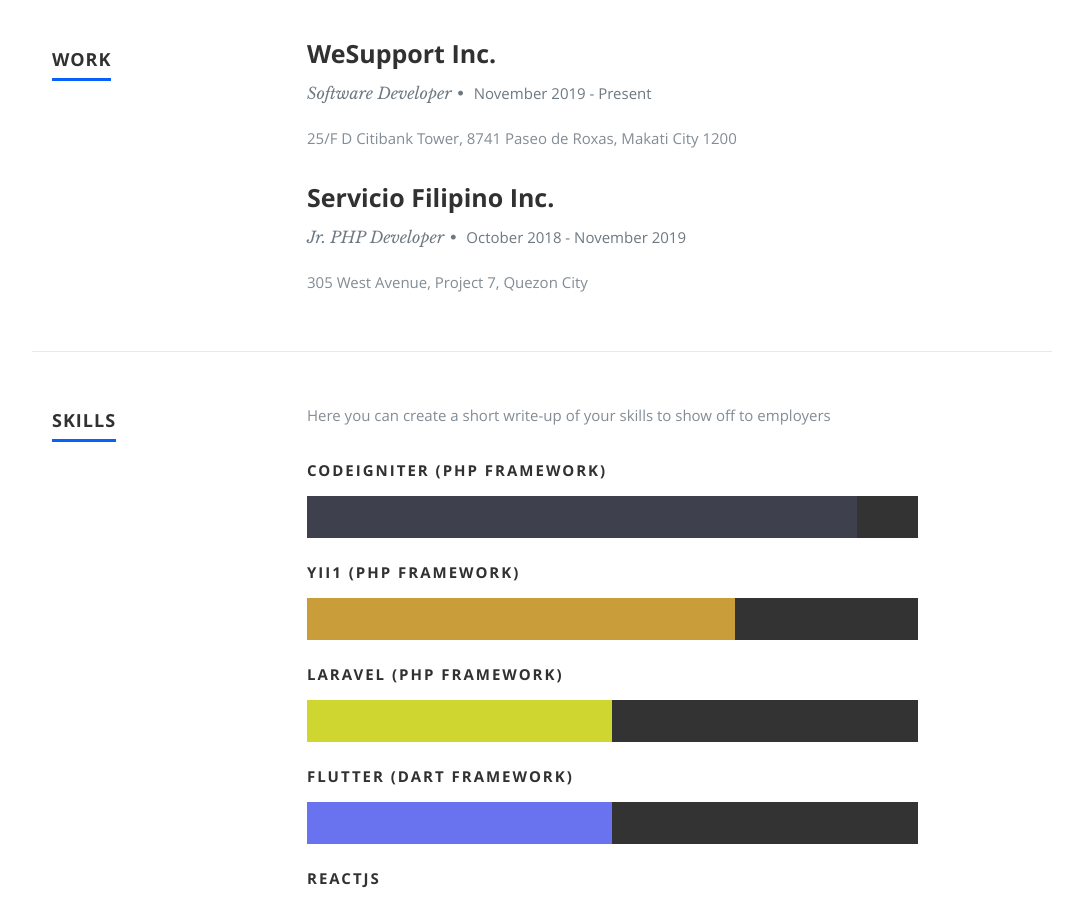
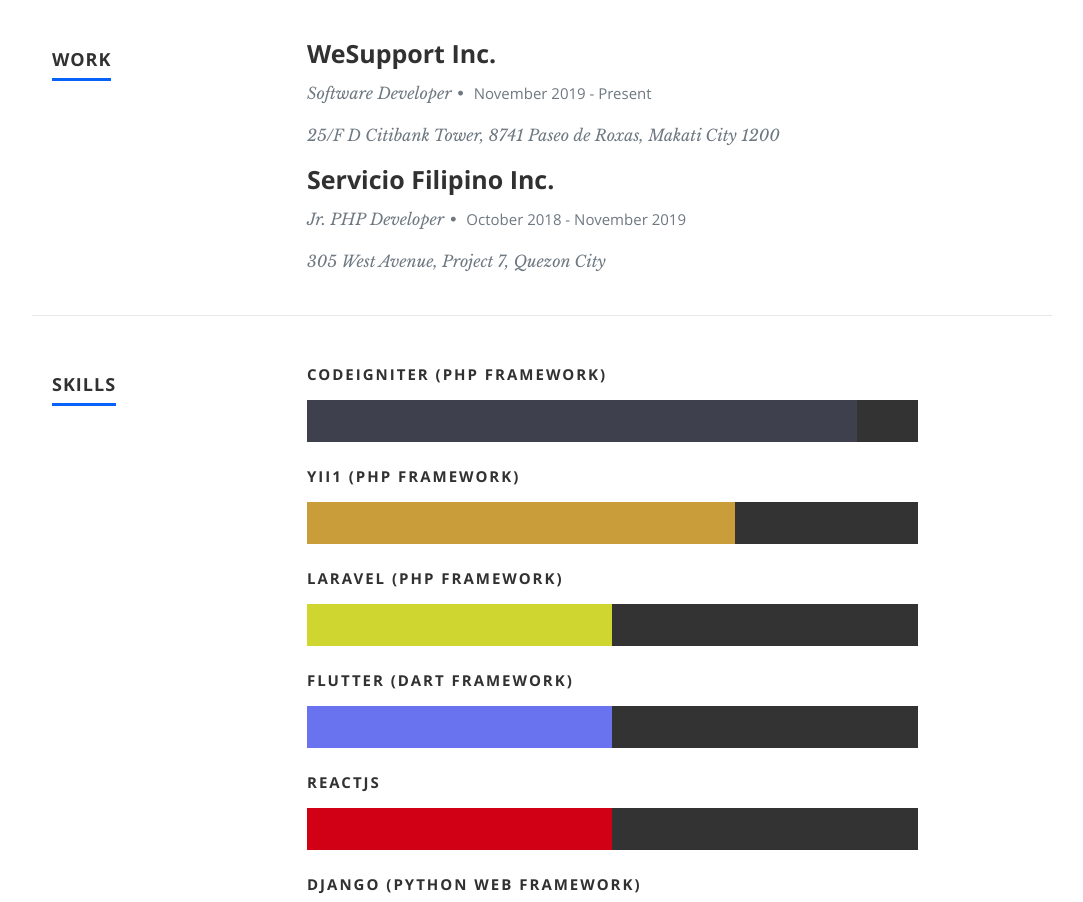
Before and after one commit to jedgarf/portfolio, a React (Create React App) app: page / in a window 1280 px wide. Shown: the part 1560-2462 px from the top of the page, without its empty margins (98-1181 px from the left). Built offline with nearby package versions, Linux system fonts and the light colour scheme.

Commit message:
first commit

```diff
--- a/public/index.html
+++ b/public/index.html
@@ -1,5 +1,6 @@
 <!DOCTYPE html>
 <html lang="en">
+
 <head>
     <meta charset="utf-8">
     <meta name="viewport" content="width=device-width, initial-scale=1, shrink-to-fit=no">
@@ -11,8 +12,7 @@
     <link rel="stylesheet" href="%PUBLIC_URL%/css/media-queries.css">
     <link rel="stylesheet" href="%PUBLIC_URL%/css/magnific-popup.css">
 
-
-    <title>Nordic Giant Development</title>
+    <title>Personal Portfolio</title>
 </head>
 
 <body>
@@ -24,7 +24,9 @@
 
 
     <script src="https://ajax.googleapis.com/ajax/libs/jquery/1.10.2/jquery.min.js"></script>
-   <script>window.jQuery || document.write('<script src="js/jquery-1.10.2.min.js"><\/script>')</script>
+    <script>
+        window.jQuery || document.write('<script src="js/jquery-1.10.2.min.js"><\/script>')
+    </script>
     <script type="text/javascript" src="js/jquery-migrate-1.2.1.min.js"></script>
 
     <script src="js/jquery.flexslider.js"></script>
@@ -34,4 +36,5 @@
     <script src="js/init.js"></script>
 
 </body>
+
 </html>
--- a/src/Components/Resume.js
+++ b/src/Components/Resume.js
@@ -36,7 +36,7 @@
             {work.title}
             <span>&bull;</span> <em className="date">{work.years}</em>
           </p>
-          <p>{work.description}</p>
+          <p className="info">{work.description}</p>
         </div>
       );
     });
@@ -93,7 +93,7 @@
             </div>
 
             <div className="nine columns main-col">
-              <p>{skillmessage}</p>
+              {/* <p>{skillmessage}</p> */}
 
               <div className="bars">
                 <ul className="skills">{skills}</ul>
```
Lines whose indentation alone changed are shown as unchanged.
